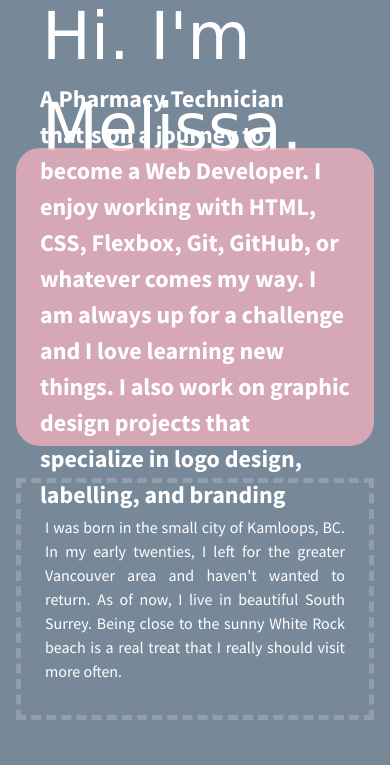
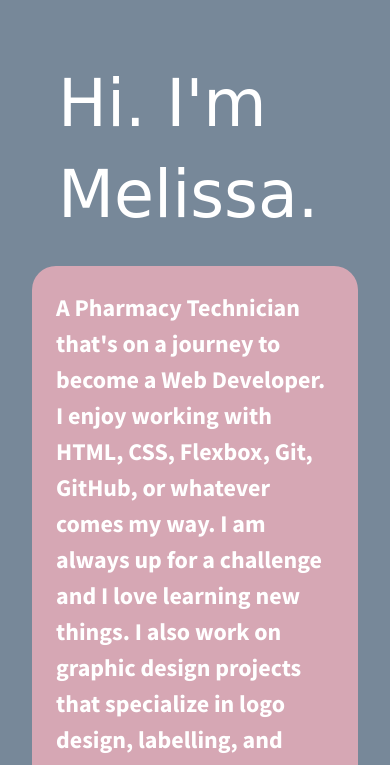
Before and after one commit to Teddiurssa/Flexbox-Layout, a plain HTML site: page index.html in a window 390 px wide. Shown: the top 765 px of the page. Drawn offline with nearby package versions, Linux system fonts and the light colour scheme; a web font is replaced by a local one.

Commit message:
fixed responsive issue, fixed background issue

```diff
--- a/css/main.css
+++ b/css/main.css
@@ -96,8 +96,8 @@ textarea {
    ========================================================================== */
 
 html {
-    background-color: #fff;
-
+    background-color: rgb(119, 136, 153);
+    height: 100%;
     width: 100%;
 }
 
@@ -121,12 +121,71 @@ body {
 
 header,
 footer {
-    height: 80px;
     width: 100%;
 }
 
 main {
-    height: 250px;
+    width: 100%;
+    font-size: 1.5em;
+    font-weight: bold;
+    padding: 1em 1em;
+    line-height: 1.5em;
+    background-color: rgba(255, 182, 193, 0.7);
+    border-radius: 1em;
+    flex: 1 10 100%;
+}
+
+
+header,
+footer,
+main {
+    display: flex;
+    justify-content: center;
+    align-items: center;
+
+}
+
+
+.flex-container {
+    display: flex;
+    align-items: center;
+    flex-flow: row wrap;
+    justify-content: space-between;
+    height: 100%
+}
+
+
+
+html {
+    background-color: rgb(119, 136, 153);
+    height: 100%;
+    width: 100%;
+}
+
+body {
+    font-family: 'Source Sans Pro', sans-serif;
+    padding: 2em;
+    font-size: 1em;
+    color: #fff;
+    background-color: rgb(119, 136, 153);
+}
+
+.flex-container header {
+    font-size: 65px;
+    justify-content: left;
+    font-family: 'Merienda One', cursive;
+    padding: 0.3em;
+    margin: 0.1em;
+
+
+}
+
+header,
+footer {
+    width: 100%;
+}
+
+main {
     width: 100%;
     font-size: 1.5em;
     font-weight: bold;
@@ -163,7 +222,7 @@ main {
     display: flex;
     justify-content: center;
     align-items: center;
-    flex: 1 10 200px;
+    flex: 1 5 12.5em;
     color: #fff;
     line-height: 1.5em;
     font-size: 1em;
@@ -172,9 +231,8 @@ main {
     padding: 1em 1.5em;
     margin: 2em auto;
     text-align: justify;
-    border: 5px dashed rgba(211, 211, 211, 0.3)
+    border: 0.3125em dashed rgba(211, 211, 211, 0.3);
 }
-
 
 
 /* ==========================================================================
@@ -259,19 +317,9 @@ main {
    Modify as content requires.
    ========================================================================== */
 
-@media all and (max-width: 768px) {
-    body {
-        padding: 1em;
-    }
-}
+@media all and (max-width: 768px) {}
 
-@media (max-width: 1200px) {
-
-    #div-1,
-    #div-2 {}
-
-    #div-3 {}
-}
+@media (max-width: 1200px) {}
 
 @media print,
 (-webkit-min-device-pixel-ratio: 1.25),
```
